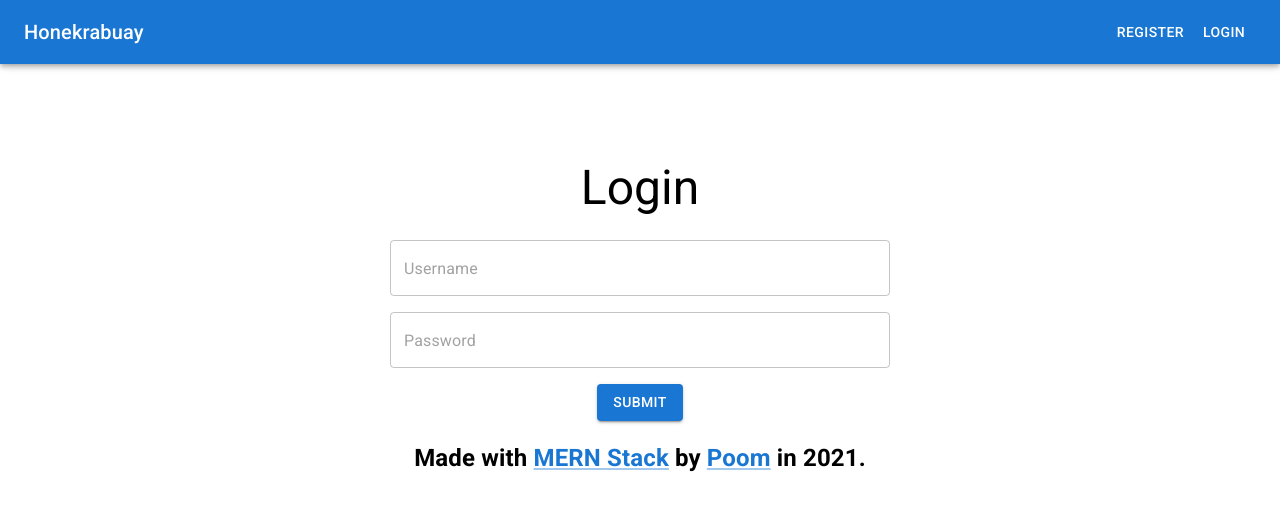
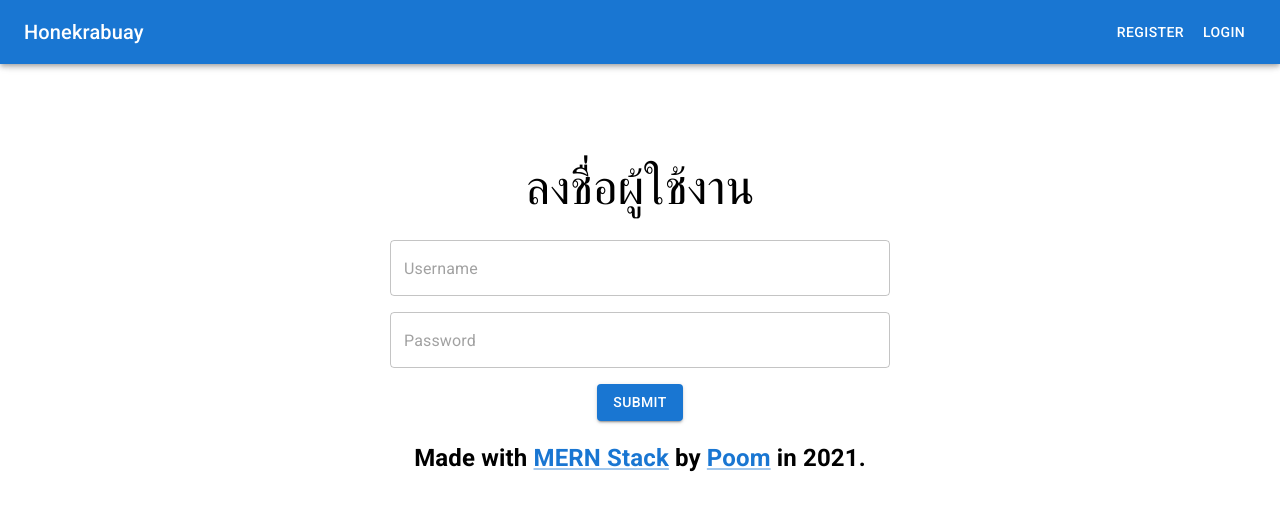
Before and after one commit to lebrancconvas/Honekrabuay, a React (Create React App) app in the folder client/: page /login in a window 1280 px wide. Shown: the top 510 px of the page. Built offline with nearby package versions, Linux system fonts and the light colour scheme.

Commit message:
✏️ Change Language from "EN" to "TH".

```diff
--- a/client/src/pages/Login.jsx
+++ b/client/src/pages/Login.jsx
@@ -26,7 +26,7 @@ const Login = () => {
 		<div>
 			<Box sx={{textAlign: 'center'}} mt={20}>
 				<Typography variant="h3">
-					Login
+					ลงชื่อผู้ใช้งาน
 				</Typography>
 			</Box>
 			<Box sx={{textAlign: 'center'}}>
--- a/client/src/pages/Register.jsx
+++ b/client/src/pages/Register.jsx
@@ -41,7 +41,7 @@ const Register = () => {
 		<div>
 			<Box sx={{textAlign: 'center'}} mt={20}>
 				<Typography variant="h3">
-					Register
+					สมัครเข้าใช้งาน
 				</Typography>
 			</Box>
 			<Box sx={{textAlign: 'center'}}>
```
